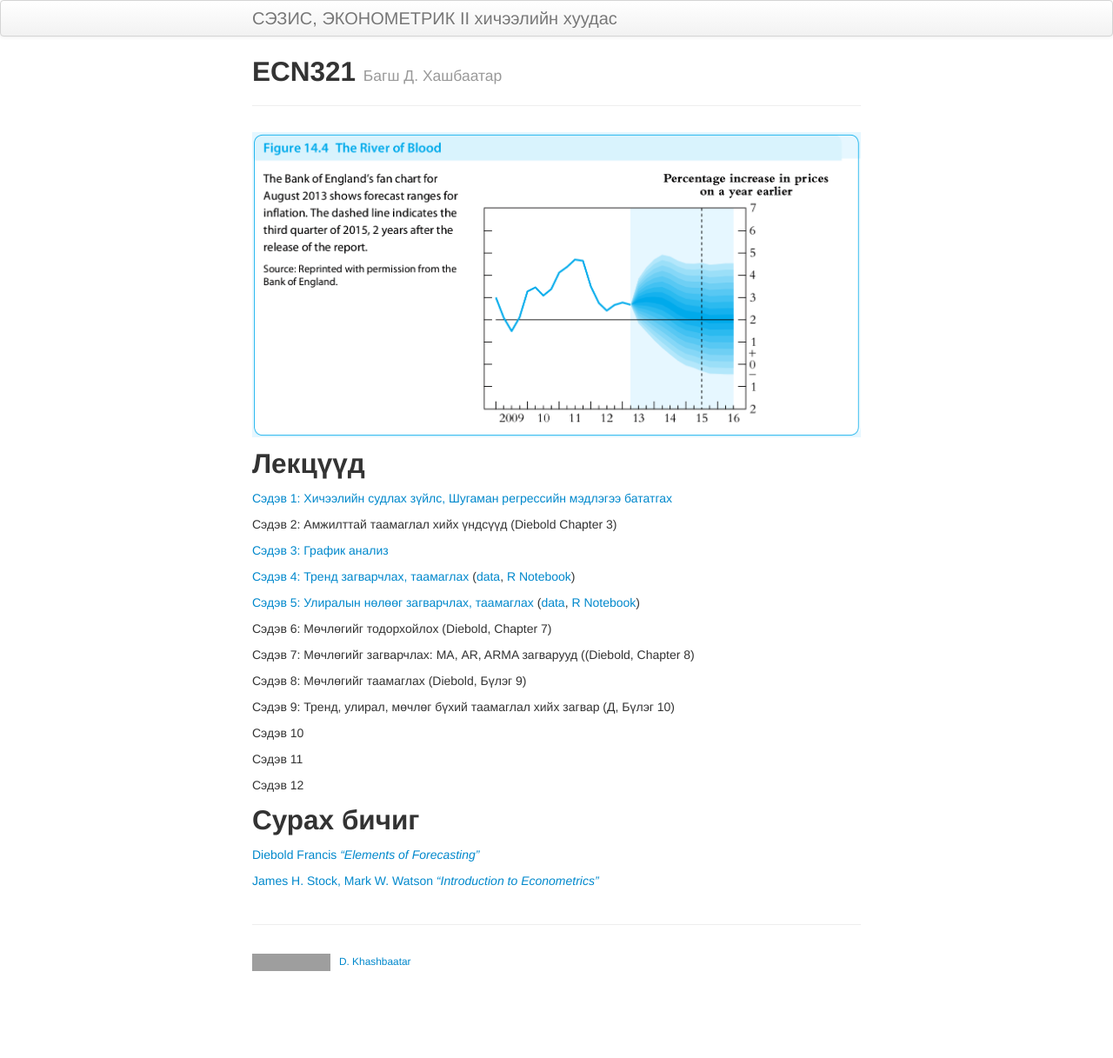
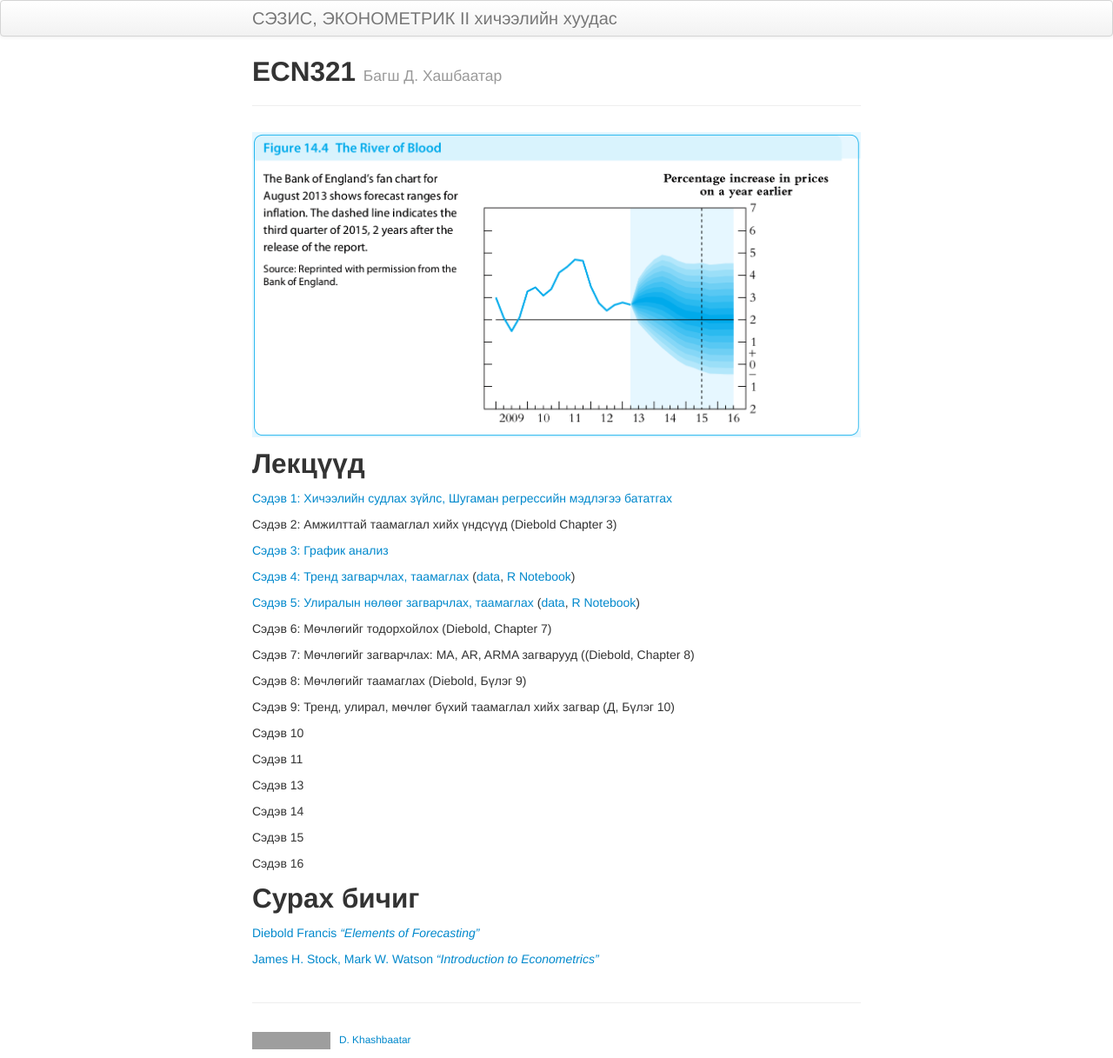
Before and after one commit to Suvd91/ecn321, a Jekyll site: the page built from index.md, in a window 1280 px wide. Shown: the whole page at 87% size. Built offline with Jekyll 4.4.1, drawn with Linux system fonts in a browser that asks for light colours; before the commit the page ends 1127 px from its top, so only the background shows below that; grey boxes are pictures that could not be loaded.

Commit message:
edit index.md

```diff
--- a/index.md
+++ b/index.md
@@ -32,7 +32,13 @@ description:
 
 Сэдэв 11
 
-Сэдэв 12
+Сэдэв 13
+
+Сэдэв 14
+
+Сэдэв 15
+
+Сэдэв 16
 
 ## Сурах бичиг
 
```
